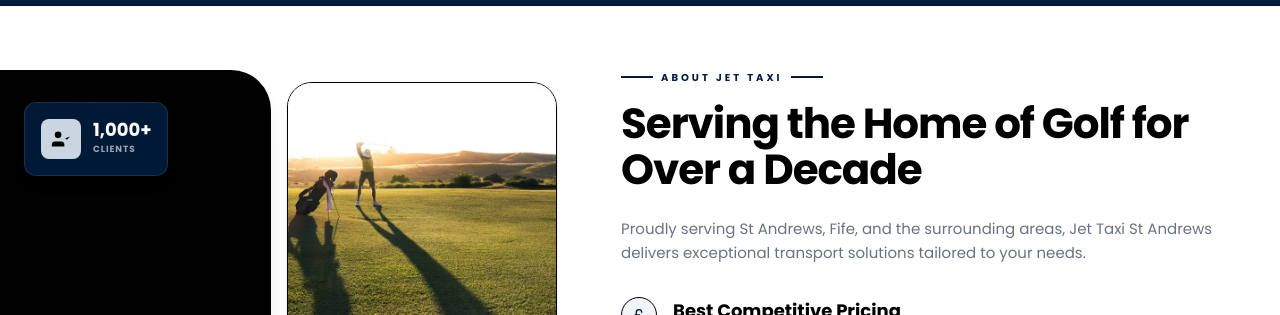
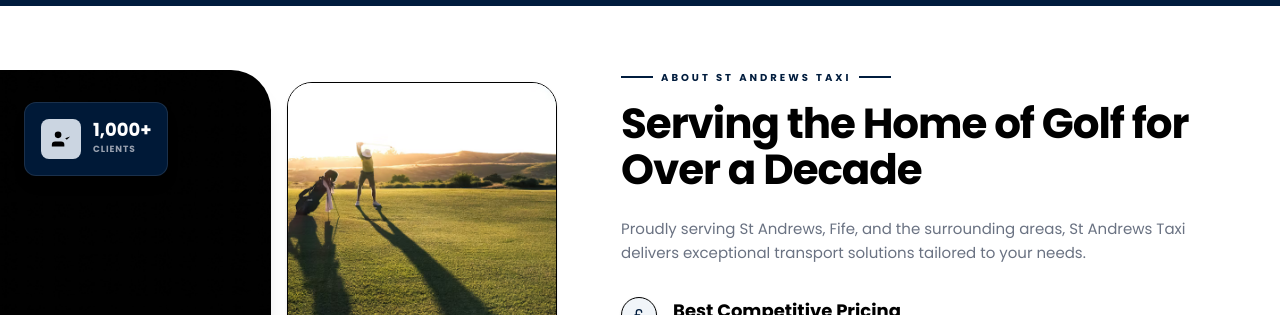
Before and after one commit to Awais-khan11/JET_TAXI_FRONTEND, a React app: page / in a window 1280 px wide. Shown: the part 4000-4315 px from the top of the page. Built offline with nearby package versions, Linux system fonts and the light colour scheme; no server answers; the HTML template or start-up script is replaced by a standard one.

Commit message:
updated project changes

```diff
--- a/src/components/AboutSection.jsx
+++ b/src/components/AboutSection.jsx
@@ -68,7 +68,7 @@
           <div className="relative h-[480px] md:h-[600px] rounded-r-[40px] overflow-hidden shadow-xl">
             <img
               src={taxiMinivan}
-              alt="Jet Taxi Service"
+              alt="St Andrews Taxi"
               className="w-full h-full object-cover"
             />
             <div className="absolute top-8 left-6 bg-[#001C3D]/90 p-4 rounded-xl border border-white/10 flex items-center gap-3 shadow-lg">
@@ -117,7 +117,7 @@
           <div className="flex items-center gap-2 mb-4">
             <span className="h-[2px] w-8 bg-[#001C3D]"></span>
             <span className="text-[#001C3D] font-bold text-[10px] uppercase tracking-[0.3em]">
-              ABOUT JET TAXI
+              ABOUT St Andrews Taxi
             </span>
             <span className="h-[2px] w-8 bg-[#001C3D]"></span>
           </div>
@@ -127,8 +127,7 @@
           </h2>
 
           <p className="text-gray-500 text-[13px] md:text-[15px] mb-8 font-medium leading-[1.6] max-w-2xl">
-            Proudly serving St Andrews, Fife, and the surrounding areas, Jet
-            Taxi St Andrews delivers exceptional transport solutions tailored to
+            Proudly serving St Andrews, Fife, and the surrounding areas, St Andrews Taxi delivers exceptional transport solutions tailored to
             your needs.
           </p>
 
--- a/src/components/BlogSection.jsx
+++ b/src/components/BlogSection.jsx
@@ -440,14 +440,14 @@
                 <span
                   style={{ display: "flex", alignItems: "center", gap: "6px" }}
                 >
-                  <User size={16} color="#002147" /> Jet Taxi
+                  <User size={16} color="#002147" /> St Andrews Taxi
                 </span>
               </div>
               <p style={{ lineHeight: "1.8", color: "#444", fontSize: "16px" }}>
                 {selectedPost.description}
                 <br />
                 <br />
-                At Jet Taxi St Andrews, we pride ourselves on punctuality and
+                At St Andrews Taxi, we pride ourselves on punctuality and
                 comfort. Contact us today to book your next ride.
               </p>
             </div>
--- a/src/components/HowItWorks.jsx
+++ b/src/components/HowItWorks.jsx
@@ -55,7 +55,7 @@
 
           {/* Responsive Font Size: text-3xl on mobile, text-5xl on desktop */}
           <h2 className="text-3xl md:text-5xl font-extrabold mb-4 tracking-tight leading-[1.2]">
-            Simple steps to ride <br className="md:hidden" /> with Jet Taxi
+            Simple steps to ride <br className="md:hidden" /> with St Andrews Taxi
           </h2>
           <p className="text-gray-400 text-sm md:text-lg max-w-xl mx-auto md:mx-0">
             Book in minutes, get confirmation fast, and travel in comfort.
--- a/src/components/Navbar.jsx
+++ b/src/components/Navbar.jsx
@@ -118,7 +118,7 @@
           <div className="flex justify-between items-center p-5 border-b border-gray-100">
             <div className="flex flex-col">
               <h1 className="text-lg font-black italic text-black leading-none">
-                JET TAXI
+                St Andrews Taxi
               </h1>
               <span className="text-[7px] font-bold text-[#002B5B] tracking-widest uppercase mt-0.5">
                 ST ANDREWS
```
